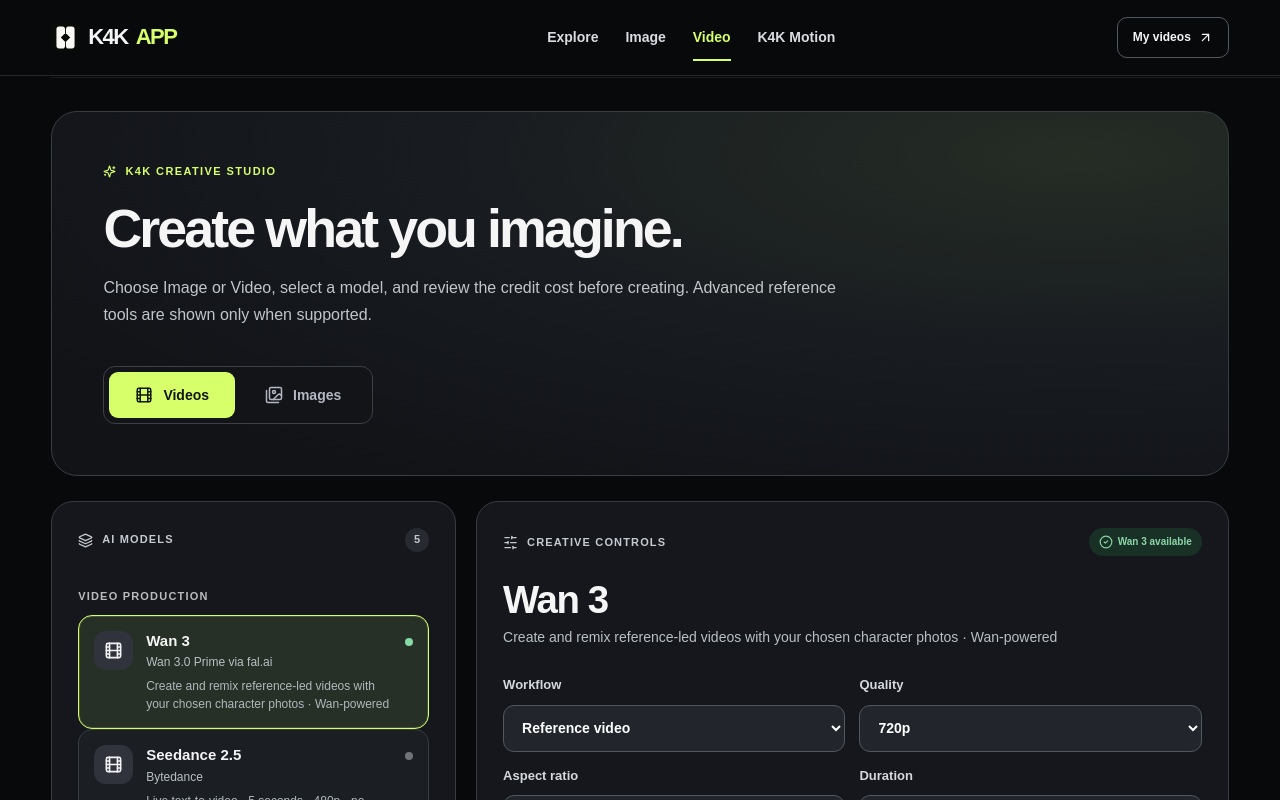
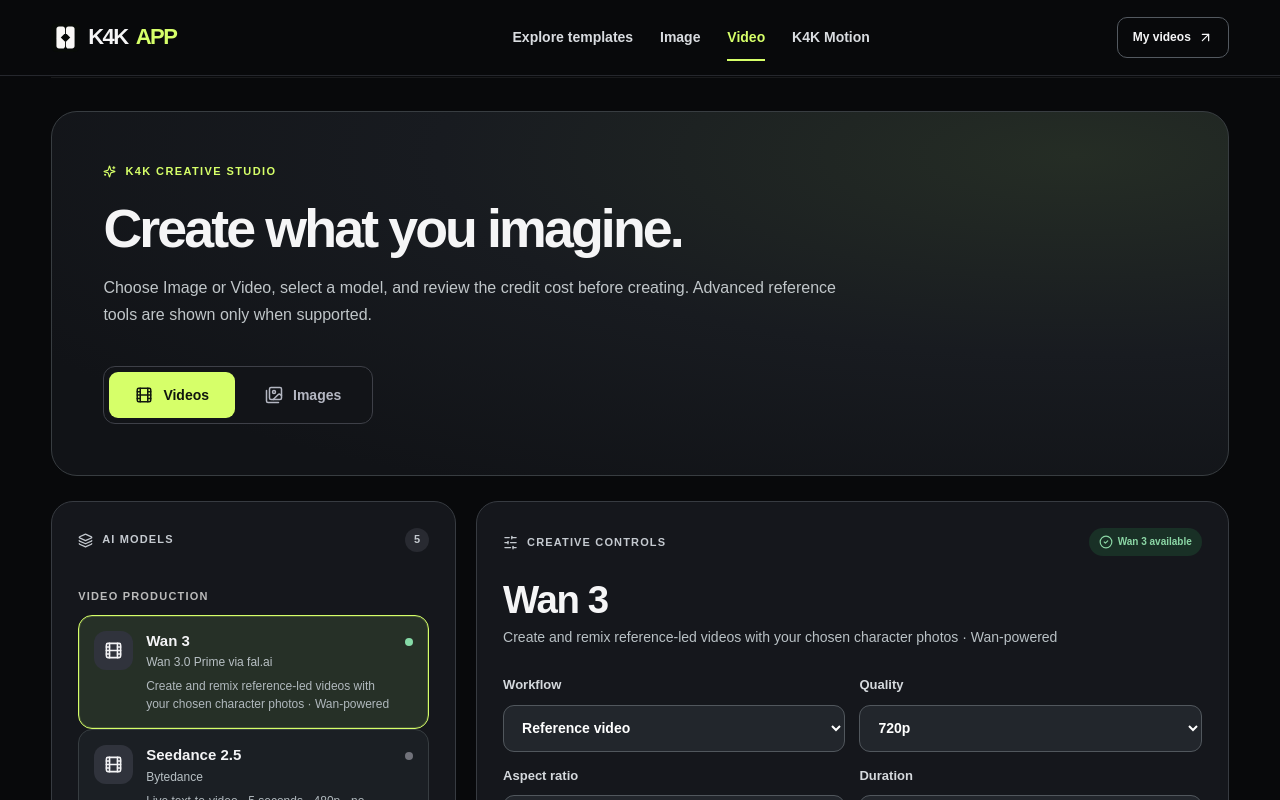
Before and after one commit to kreativestudios4k-lgtm/k4k-academy-v2, a Next.js app: page /k4k-app/create in a window 1280 px wide. Shown: the top 800 px of the page. Built offline with nearby package versions, Linux system fonts and the light colour scheme.

Commit message:
Nest Explore templates within K4K Motion navigation

```diff
--- a/app/k4k-app/create/page.js
+++ b/app/k4k-app/create/page.js
@@ -37,7 +37,7 @@ export default function CreativeStudio(){
  const providerReadiness=creativeModelReadiness(model.id,mode);
  const [thumbnails,setThumbnails]=useState([]);useEffect(()=>{const urls=files.map(f=>URL.createObjectURL(f));setThumbnails(urls);return()=>urls.forEach(u=>URL.revokeObjectURL(u))},[files]);
  return <main className="kcs-root">
-  <header className="kcs-nav"><Link className="kcs-brand" href="/k4k-app"><img src="/k4k-mark.svg" width="29" height="29" alt=""/> K4K<span> APP</span></Link><nav aria-label="Creative Studio navigation"><Link href="/k4k-app/explore">Explore</Link><Link href="/k4k-app/image" aria-current={kind==='image'?'page':undefined}>Image</Link><Link href="/k4k-app/video" aria-current={kind==='video'?'page':undefined}>Video</Link><Link href="/k4k-app/motion">K4K Motion</Link></nav><Link href="/k4k-app/videos" className="kcs-library-link">{t.library}<ArrowUpRight size={15}/></Link></header>
+  <header className="kcs-nav"><Link className="kcs-brand" href="/k4k-app"><img src="/k4k-mark.svg" width="29" height="29" alt=""/> K4K<span> APP</span></Link><nav aria-label="Creative Studio navigation"><Link href="/k4k-app/motion/explore">Explore templates</Link><Link href="/k4k-app/image" aria-current={kind==='image'?'page':undefined}>Image</Link><Link href="/k4k-app/video" aria-current={kind==='video'?'page':undefined}>Video</Link><Link href="/k4k-app/motion">K4K Motion</Link></nav><Link href="/k4k-app/videos" className="kcs-library-link">{t.library}<ArrowUpRight size={15}/></Link></header>
   <div className="kcs-shell">
    <section className="kcs-hero"><div className="kcs-eyebrow"><Sparkles size={13}/>{t.eyebrow}</div><h1>{t.headline}</h1><p>{t.subtitle}</p><div className="kcs-segments" role="tablist" aria-label="Output type"><button role="tab" aria-selected={kind==='video'} className={kind==='video'?'selected':''} onClick={()=>chooseKind('video')}><Film size={18}/>{t.videos}</button><button role="tab" aria-selected={kind==='image'} className={kind==='image'?'selected':''} onClick={()=>chooseKind('image')}><Images size={18}/>{t.images}</button></div></section>
    <div className="kcs-layout"><aside className="kcs-models"><div className="kcs-section-label"><Layers size={15}/>{t.models}<span>{creationModels(kind).filter(item=>!item.premium).length}</span></div><div className="kcs-model-grid">{creationModelGroups(kind).filter(group=>group.id!=='swap').map(group=><div className="kcs-model-group" key={group.id}><h3 style={{fontSize:11,color:"#bbb",letterSpacing:1.2,textTransform:"uppercase",margin:"16px 0 10px"}}>{group.title}</h3>{group.models.map(item=><button key={item.id} type="button" onClick={()=>chooseModel(item)} aria-pressed={id===item.id} className={'kcs-model '+(id===item.id?'current':'')}><span className="kcs-model-icon">{item.kind==='image'?<Images size={19}/>:<Film size={19}/>}</span><span className="kcs-model-info"><strong>{item.name}{item.premium?' · '+item.resolution[0]:''}</strong><small>{item.premium?'K4K Premium':item.provider}</small><em>{item.description}</em></span><span className={'kcs-indicator '+item.status} title={item.status==='active'?t.active:customerModels[item.id]?'Live customer generation':item.status==='provider-verified'?'Provider verified · other modes gated':item.status==='api-pilot'?t.pilot:t.pending}/></button>)}</div>)}</div></aside>
```
